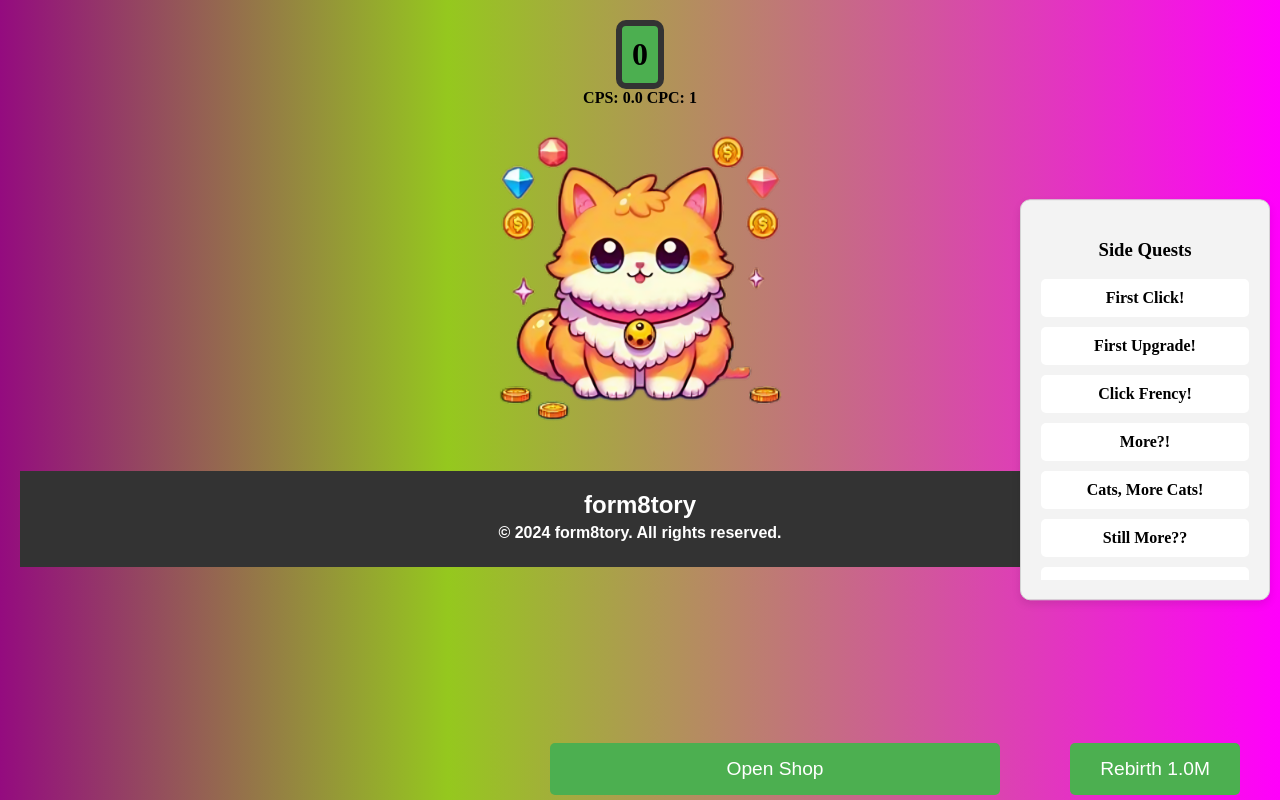
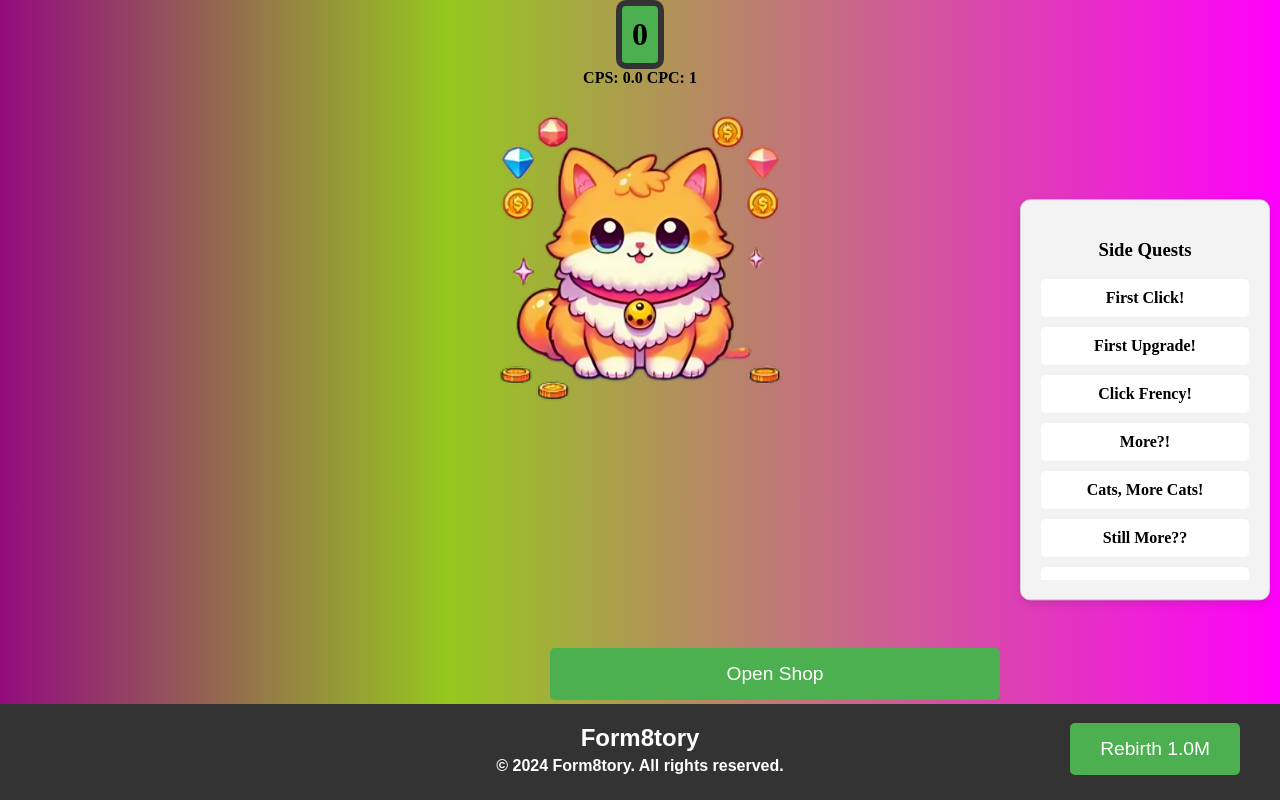
Before and after one commit to form8tory/Cat-Clicker, a plain HTML site: page index.html in a window 1280 px wide. Drawn offline with nearby package versions, Linux system fonts and the light colour scheme; a web font is replaced by a local one.

Commit message:
Update index.html

```diff
--- a/index.html
+++ b/index.html
@@ -87,6 +87,7 @@
    position: fixed !important;
    left: 550px;
    width: 450px;
+   transform: translateY(-95px);
   }
   #rebirth-button {
    background-color: #4CAF50;
@@ -98,6 +99,7 @@
    font-size: 1.2em;
    bottom: 5px;
    position: fixed;
+   transform: translateY(-20px);
   }
 
 
@@ -113,7 +115,6 @@
    display: none;
    position: fixed;
    left: 50%;
-   top: 50%;
    transform: translate(-50%, -50%);
    background-color: white;
    border: 2px solid #555;
@@ -316,6 +317,7 @@
     text-align: center;
     padding: 20px 0;
     font-family: 'Arial', sans-serif;
+    bottom: 0px;
   }
   .footer a {
     color: #f8f8f8;
@@ -332,6 +334,34 @@
     font-size: 1.5em;
     font-weight: bold;
   }
+  html, body {
+  height: 100%;
+  margin: 0;
+}
+
+body {
+  display: flex;
+  flex-direction: column;
+  min-height: 100vh; /* Use the viewport height to ensure full coverage */
+}
+
+.content {
+  flex: 1; /* This will make the content expand to fill available space */
+}
+
+.footer {
+  flex-shrink: 0; /* Prevents the footer from shrinking */
+}
+.footer {
+  width: 100vw; /* This will make the footer stretch across the full width of the viewport */
+  box-sizing: border-box; /* This ensures that padding and borders are included in the width */
+}
+body, html {
+  margin: 0;
+  padding: 0;
+}
+
+
 </style>
 </head>
 <body>
@@ -339,7 +369,7 @@
     <source src="Music.mp3" type="audio/mp3">
     Your browser does not support the audio element.
   </audio>
-
+  <div class="content">
     <div style="text-align: center;">
       <div id="counter">Cats: 0</div>
       <div id="cpsc-counter">CPS: 0 CPC: 1</div>
@@ -522,10 +552,12 @@
         <!-- Quest items will be added here dynamically -->
       </ul>
     </div>
+  </div>
+
 
 <div class="footer">
-  <div class="form8tory">form8tory</div>
-  <p>© 2024 form8tory. All rights reserved.</p>
+  <div class="form8tory">Form8tory</div>
+  <p>© 2024 Form8tory. All rights reserved.</p>
 </div>
 <script>
  document.getElementById('cat').ondragstart = function() { return false; };
```
Lines whose indentation alone changed are shown as unchanged.
